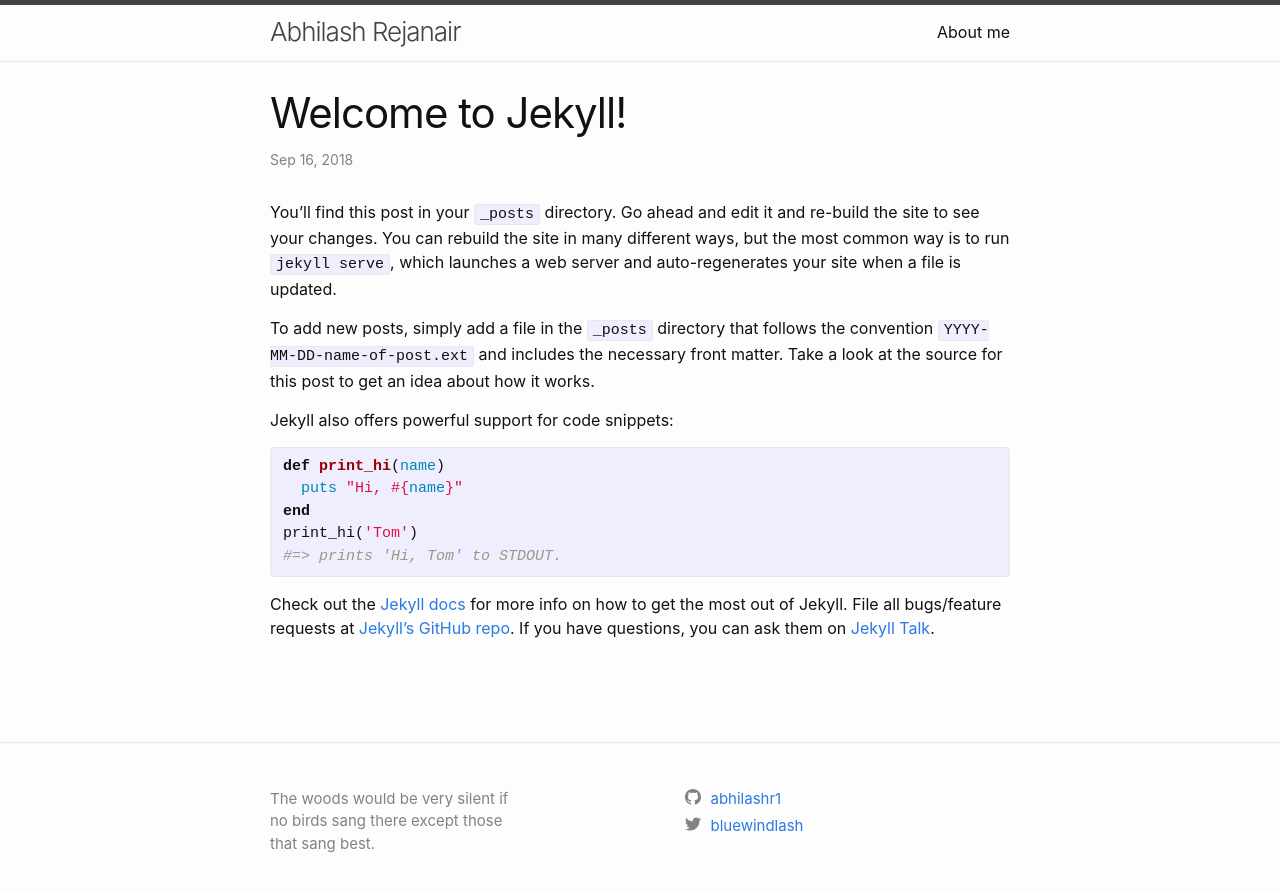
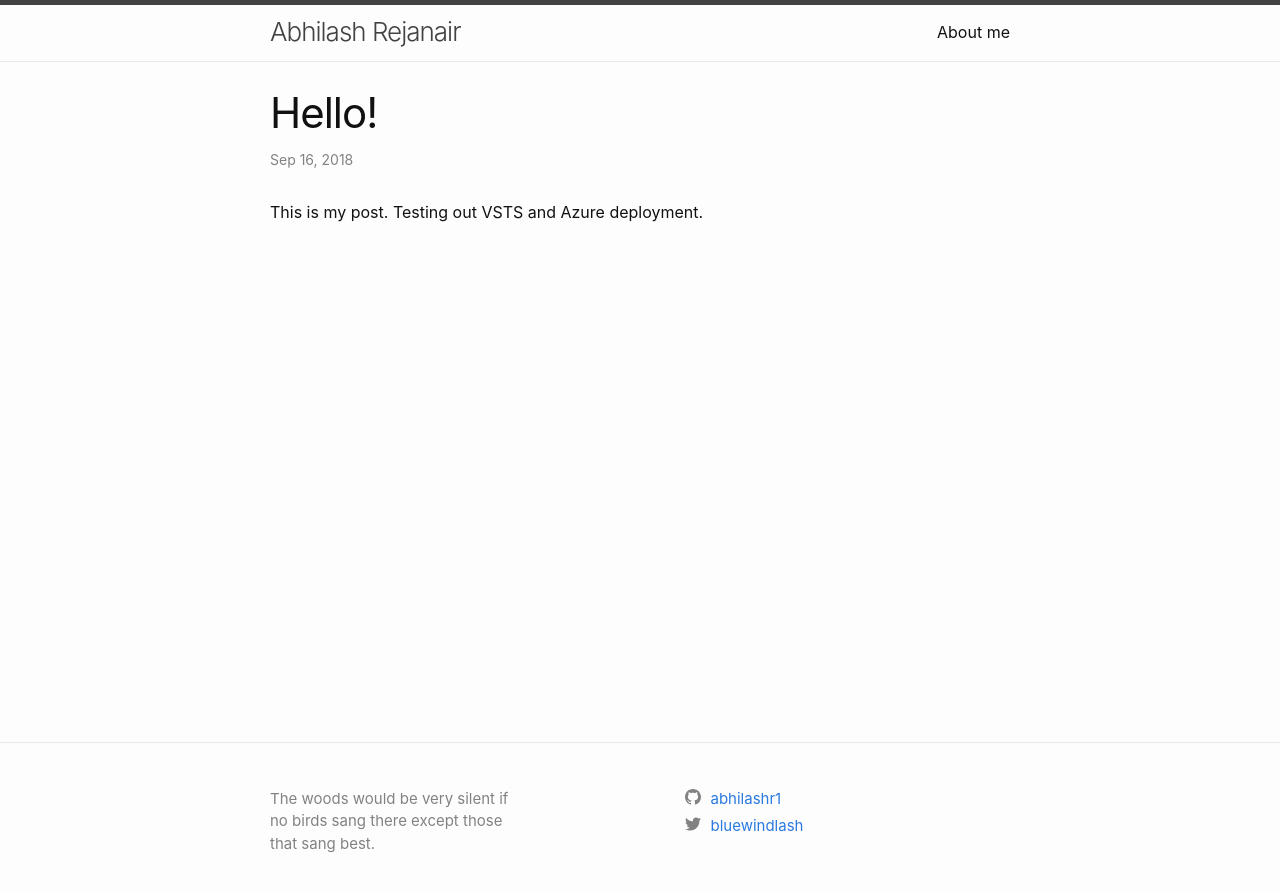
Before and after one commit to abhilashr1/rejanair.com, a Jekyll site: the page built from _posts/2018-09-16-welcome-to-jekyll.markdown, in a window 1280 px wide. Shown: the top 892 px of the page. Built offline with Jekyll 4.4.1, drawn with Linux system fonts in a browser that asks for light colours.

Commit message:
Initial post

```diff
--- a/_posts/2018-09-16-welcome-to-jekyll.markdown
+++ b/_posts/2018-09-16-welcome-to-jekyll.markdown
@@ -1,25 +1,6 @@
 ---
 layout: post
-title:  "Welcome to Jekyll!"
+title:  "Hello!"
 date:   2018-09-16 20:35:08 +0530
-categories: jekyll update
 ---
-You’ll find this post in your `_posts` directory. Go ahead and edit it and re-build the site to see your changes. You can rebuild the site in many different ways, but the most common way is to run `jekyll serve`, which launches a web server and auto-regenerates your site when a file is updated.
-
-To add new posts, simply add a file in the `_posts` directory that follows the convention `YYYY-MM-DD-name-of-post.ext` and includes the necessary front matter. Take a look at the source for this post to get an idea about how it works.
-
-Jekyll also offers powerful support for code snippets:
-
-{% highlight ruby %}
-def print_hi(name)
-  puts "Hi, #{name}"
-end
-print_hi('Tom')
-#=> prints 'Hi, Tom' to STDOUT.
-{% endhighlight %}
-
-Check out the [Jekyll docs][jekyll-docs] for more info on how to get the most out of Jekyll. File all bugs/feature requests at [Jekyll’s GitHub repo][jekyll-gh]. If you have questions, you can ask them on [Jekyll Talk][jekyll-talk].
-
-[jekyll-docs]: https://jekyllrb.com/docs/home
-[jekyll-gh]:   https://github.com/jekyll/jekyll
-[jekyll-talk]: https://talk.jekyllrb.com/
+This is my post. Testing out VSTS and Azure deployment.
```
